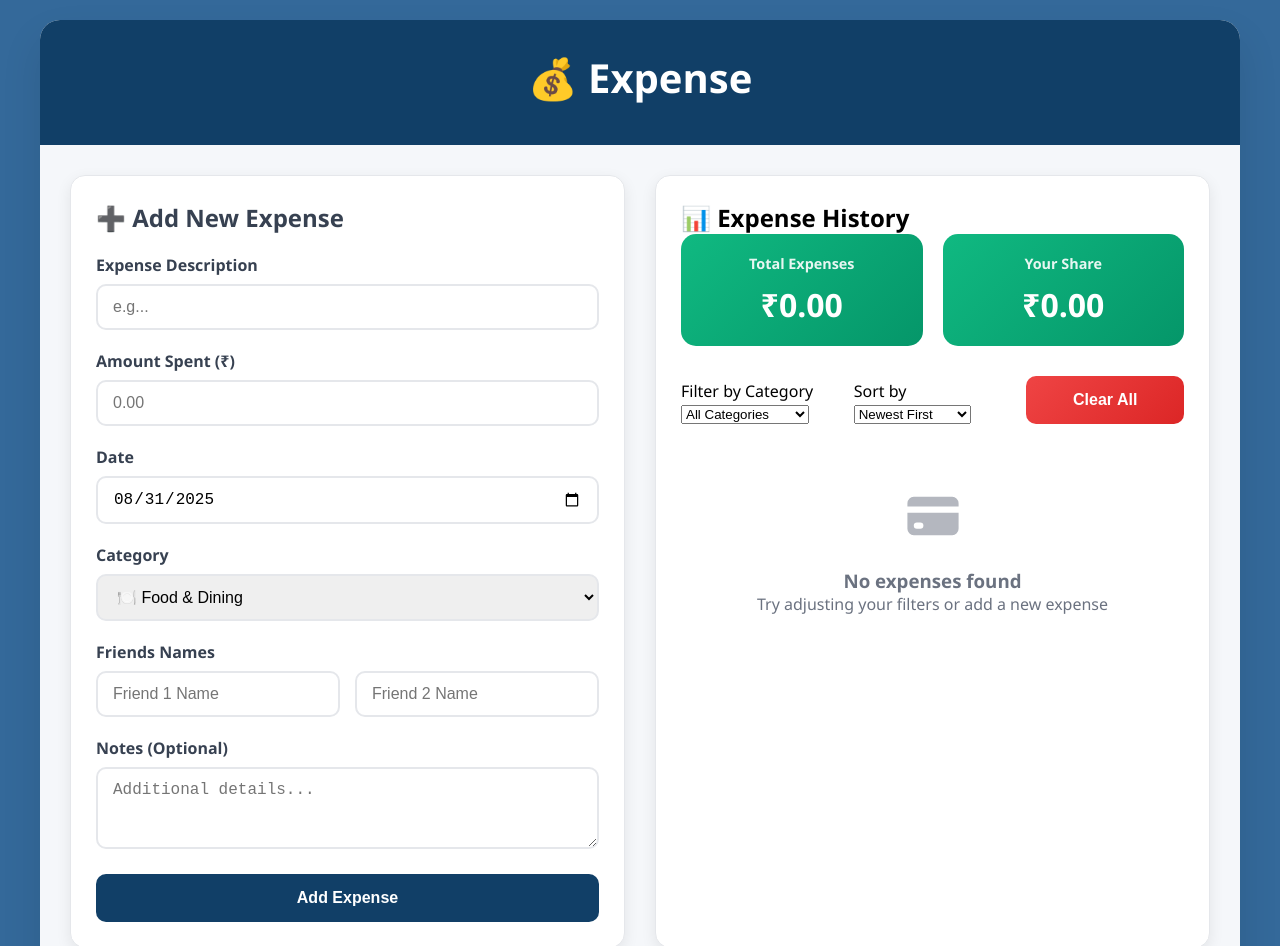
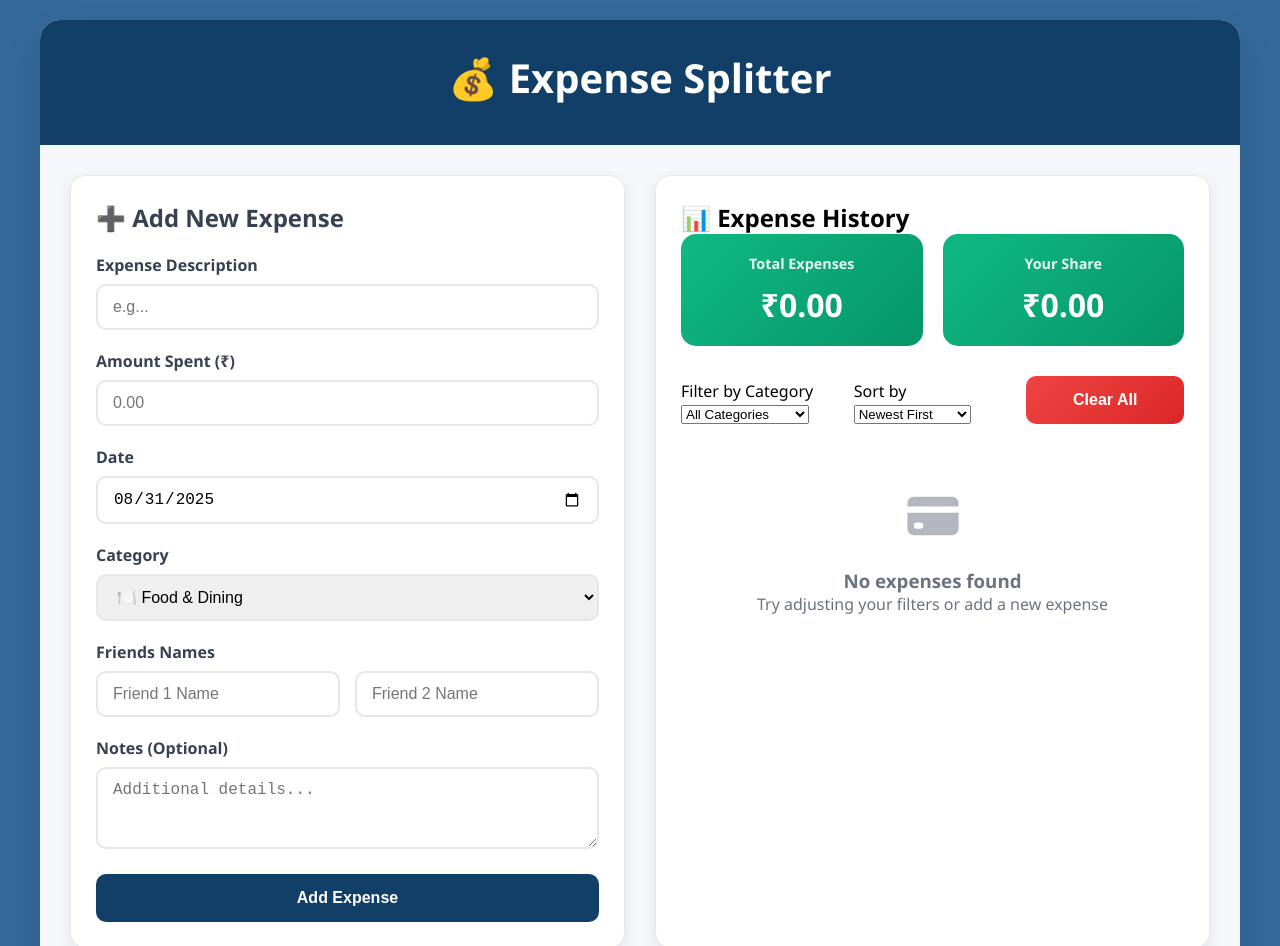
Before and after one commit to Vishal-Sharma-6033/Expense_Splitter, a plain HTML site: page index.html in a window 1280 px wide. Shown: the top 946 px of the page. Drawn offline with Linux system fonts and the light colour scheme.

Commit message:
Update index.html

```diff
--- a/index.html
+++ b/index.html
@@ -10,7 +10,7 @@
 <body>
     <div class="container">
         <div class="header">
-            <h1>💰 Expense </h1>
+            <h1>💰 Expense Splitter </h1>
         </div>
 
         <div class="main-content">
```
